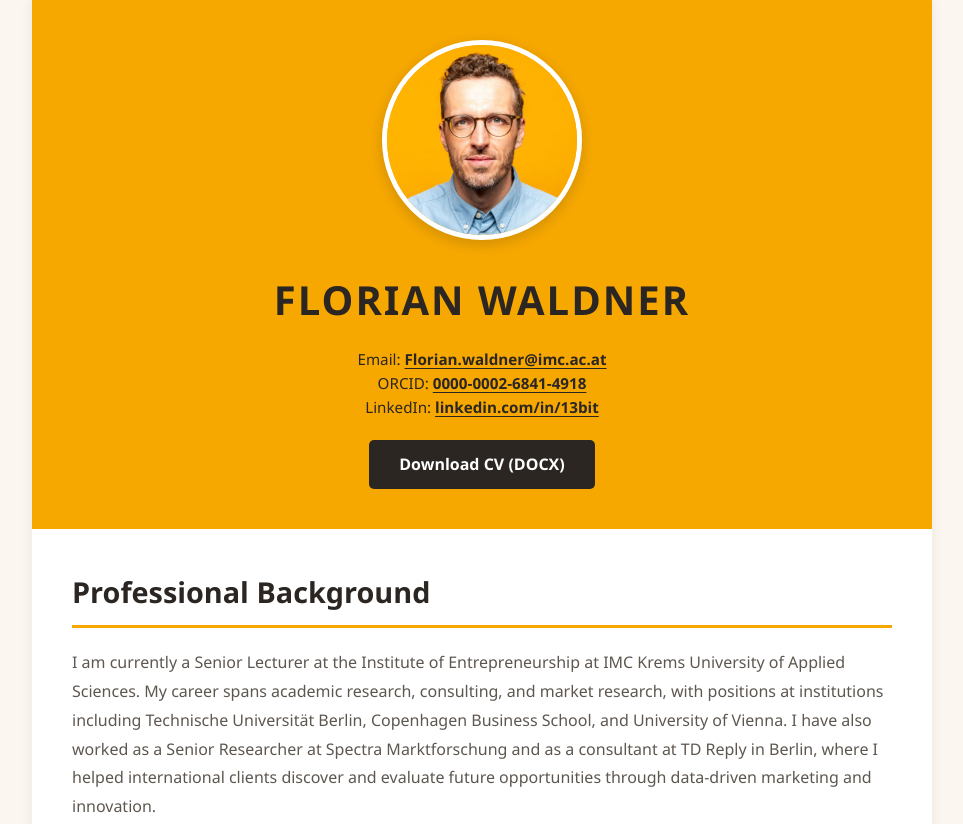
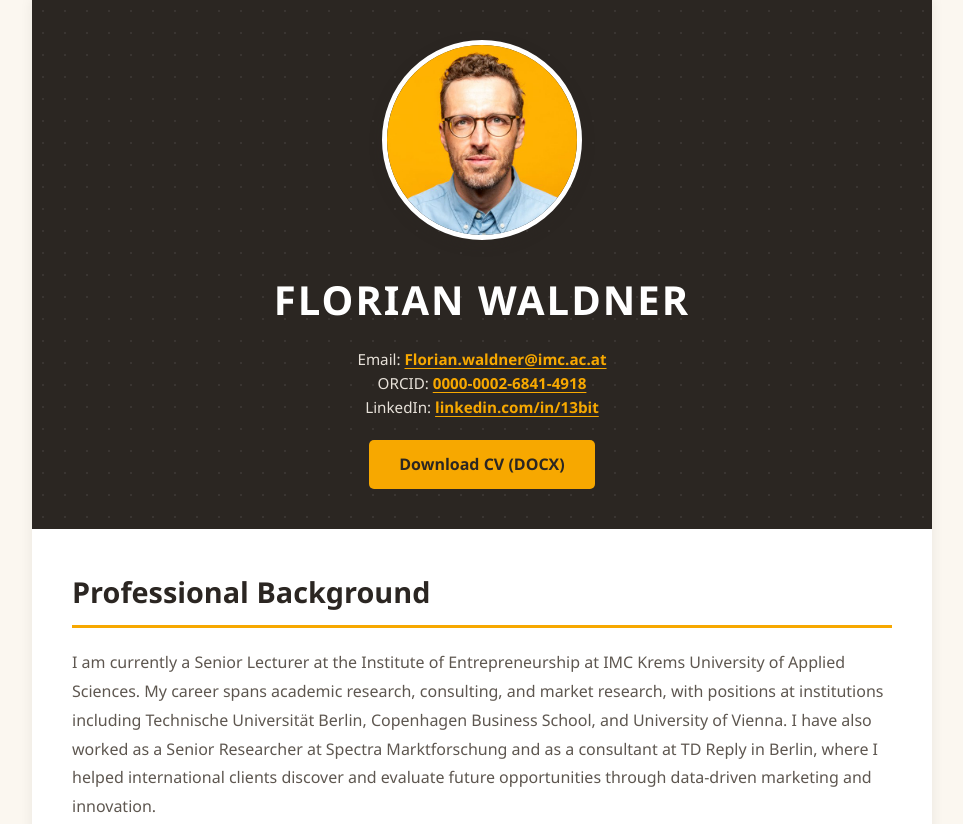
Before and after one commit to 13bitstrings/13bitstrings.github.io, a plain HTML site: page index.html in a window 1280 px wide. Shown: the top 824 px of the page, without its empty margins (158-1121 px from the left). Drawn offline with Linux system fonts and the light colour scheme.

Commit message:
Add files via upload

```diff
--- a/index.html
+++ b/index.html
@@ -36,8 +36,10 @@
         }
 
         header {
-            background-color: var(--amber);
-            color: var(--charcoal);
+            background-color: var(--charcoal);
+            background-image: radial-gradient(rgba(255, 255, 255, 0.07) 1.5px, transparent 1.5px);
+            background-size: 22px 22px;
+            color: white;
             padding: 40px;
             text-align: center;
         }
@@ -63,8 +65,12 @@
             font-size: 0.95em;
         }
 
+        .contact-info {
+            color: #E8E2DA;
+        }
+
         .contact-info a {
-            color: var(--charcoal);
+            color: var(--amber);
             font-weight: 600;
             text-decoration: underline;
             text-underline-offset: 3px;
@@ -84,6 +90,15 @@
 
         .btn:hover {
             background-color: #4A423B;
+        }
+
+        header .btn {
+            background-color: var(--amber);
+            color: var(--charcoal);
+        }
+
+        header .btn:hover {
+            background-color: var(--amber-dark);
         }
 
         .btn-amber {
```
